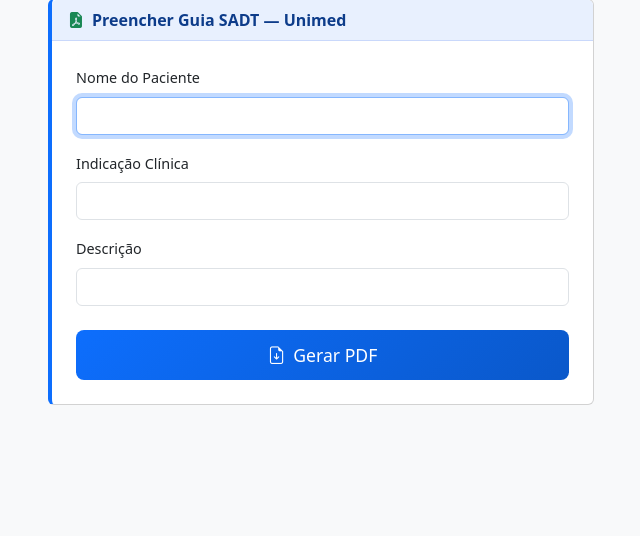
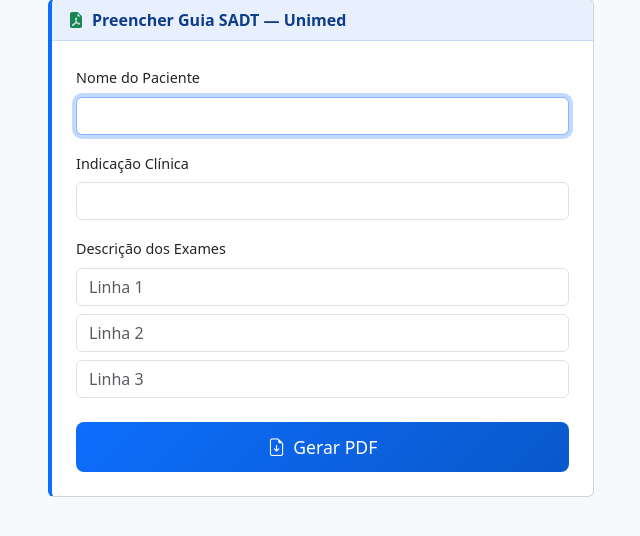
Before and after one commit to batistellareumatopf/laudo-ipergs, a Flask app: page /unimed/sadt in a window 1280 px wide. Shown: the part 136-672 px from the top of the page, without its empty margins (319-959 px from the left). Run offline with Flask 3, Linux system fonts and the light colour scheme.

Commit message:
feat: descrição dos exames em 3 linhas separadas na guia SADT
Co-Authored-By: Claude Sonnet 4.6 <noreply@anthropic.com>

```diff
--- a/app.py
+++ b/app.py
@@ -770,7 +770,9 @@ SADT_LAND_W, SADT_LAND_H = SADT_ORIG_H, SADT_ORIG_W
 SADT_CAMPOS = {
     "nome":        {"x": 1217, "y": 1770, "tamanho": 34},
     "ind_clinica": {"x":  807, "y": 1419, "tamanho": 34},
-    "descricao":   {"x":  591, "y": 1362, "tamanho": 34},
+    "descricao1":  {"x":  591, "y": 1284, "tamanho": 34},
+    "descricao2":  {"x":  591, "y": 1229, "tamanho": 34},
+    "descricao3":  {"x":  591, "y": 1174, "tamanho": 34},
 }
 
 # Campos preenchidos automaticamente com dados do médico
@@ -783,9 +785,11 @@ SADT_AUTO = [
 @app.route('/unimed/sadt', methods=['GET', 'POST'])
 def unimed_sadt():
     if request.method == 'POST':
-        nome      = request.form.get('nome', '').strip()
-        ind       = request.form.get('ind_clinica', '').strip()
-        desc      = request.form.get('descricao', '').strip()
+        nome   = request.form.get('nome', '').strip()
+        ind    = request.form.get('ind_clinica', '').strip()
+        desc1  = request.form.get('descricao1', '').strip()
+        desc2  = request.form.get('descricao2', '').strip()
+        desc3  = request.form.get('descricao3', '').strip()
         try:
             out = io.BytesIO()
             c = canvas.Canvas(out, pagesize=(SADT_LAND_W, SADT_LAND_H))
@@ -793,7 +797,8 @@ def unimed_sadt():
             c.setFillColor(white)
             c.rect(0, 0, SADT_LAND_W, SADT_LAND_H, stroke=0, fill=1)
             c.setFillColor(black)
-            for chave, texto in [("nome", nome), ("ind_clinica", ind), ("descricao", desc)]:
+            for chave, texto in [("nome", nome), ("ind_clinica", ind),
+                                  ("descricao1", desc1), ("descricao2", desc2), ("descricao3", desc3)]:
                 if texto:
                     cfg = SADT_CAMPOS[chave]
                     c.setFont("Helvetica", cfg["tamanho"])
@@ -810,9 +815,9 @@ def unimed_sadt():
         except Exception as e:
             return render_template('unimed_sadt.html',
                                    nome=nome, ind_clinica=ind,
-                                   descricao=desc, erro=str(e))
+                                   descricao1=desc1, descricao2=desc2, descricao3=desc3, erro=str(e))
     return render_template('unimed_sadt.html',
-                           nome='', ind_clinica='', descricao='', erro=None)
+                           nome='', ind_clinica='', descricao1='', descricao2='', descricao3='', erro=None)
 
 
 if __name__ == '__main__':
--- a/templates/unimed_sadt.html
+++ b/templates/unimed_sadt.html
@@ -42,11 +42,13 @@
                     </div>
 
                     <div class="mb-4">
-                        <label class="form-label">
-                            Descrição
-                        </label>
-                        <input type="text" class="form-control" name="descricao"
-                               value="{{ descricao }}" autocomplete="off">
+                        <label class="form-label">Descrição dos Exames</label>
+                        <input type="text" class="form-control mb-2" name="descricao1"
+                               value="{{ descricao1 }}" placeholder="Linha 1" autocomplete="off">
+                        <input type="text" class="form-control mb-2" name="descricao2"
+                               value="{{ descricao2 }}" placeholder="Linha 2" autocomplete="off">
+                        <input type="text" class="form-control" name="descricao3"
+                               value="{{ descricao3 }}" placeholder="Linha 3" autocomplete="off">
                     </div>
 
                     <button type="submit" class="btn btn-success btn-gerar w-100 text-white">
```
